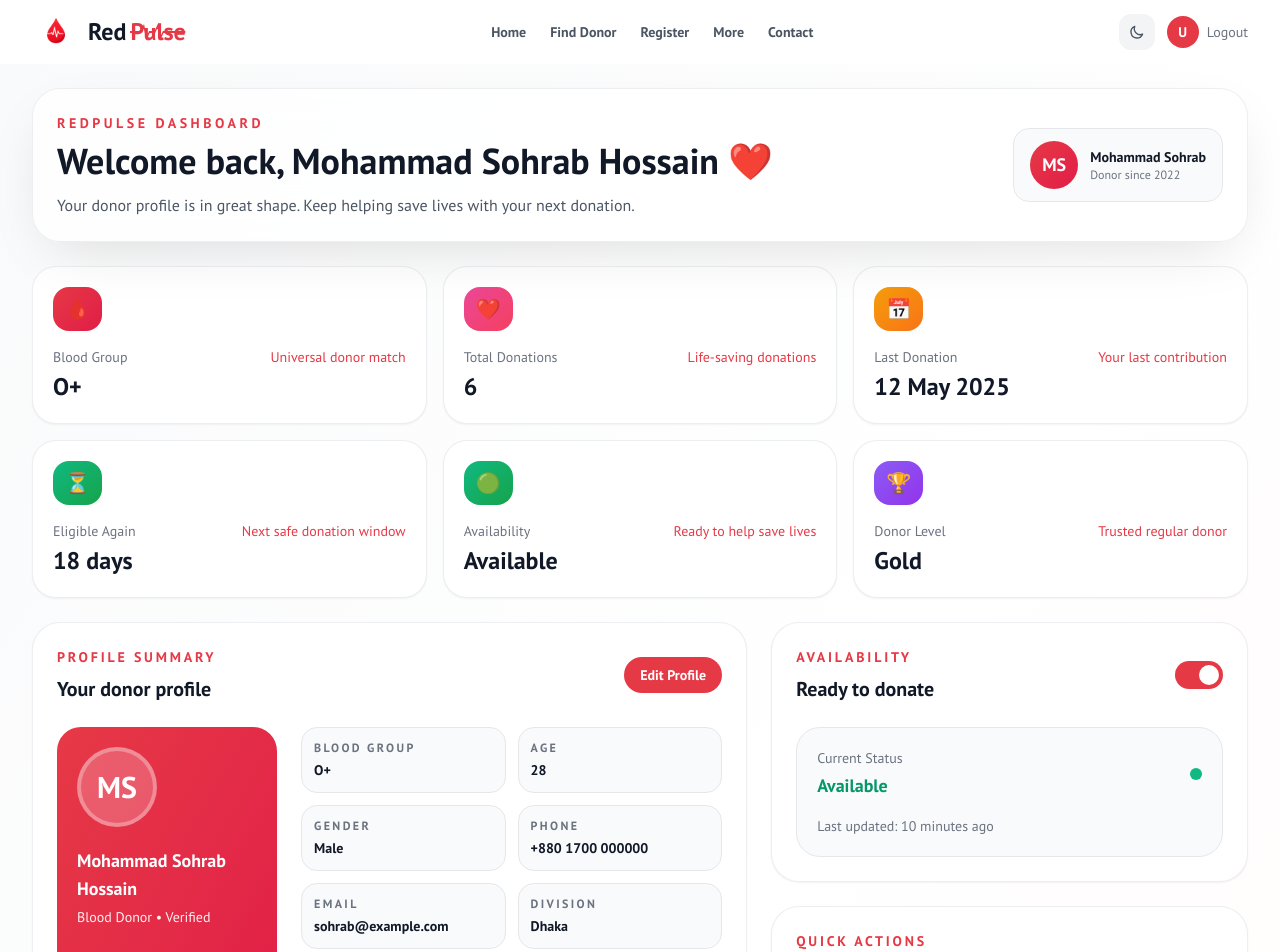
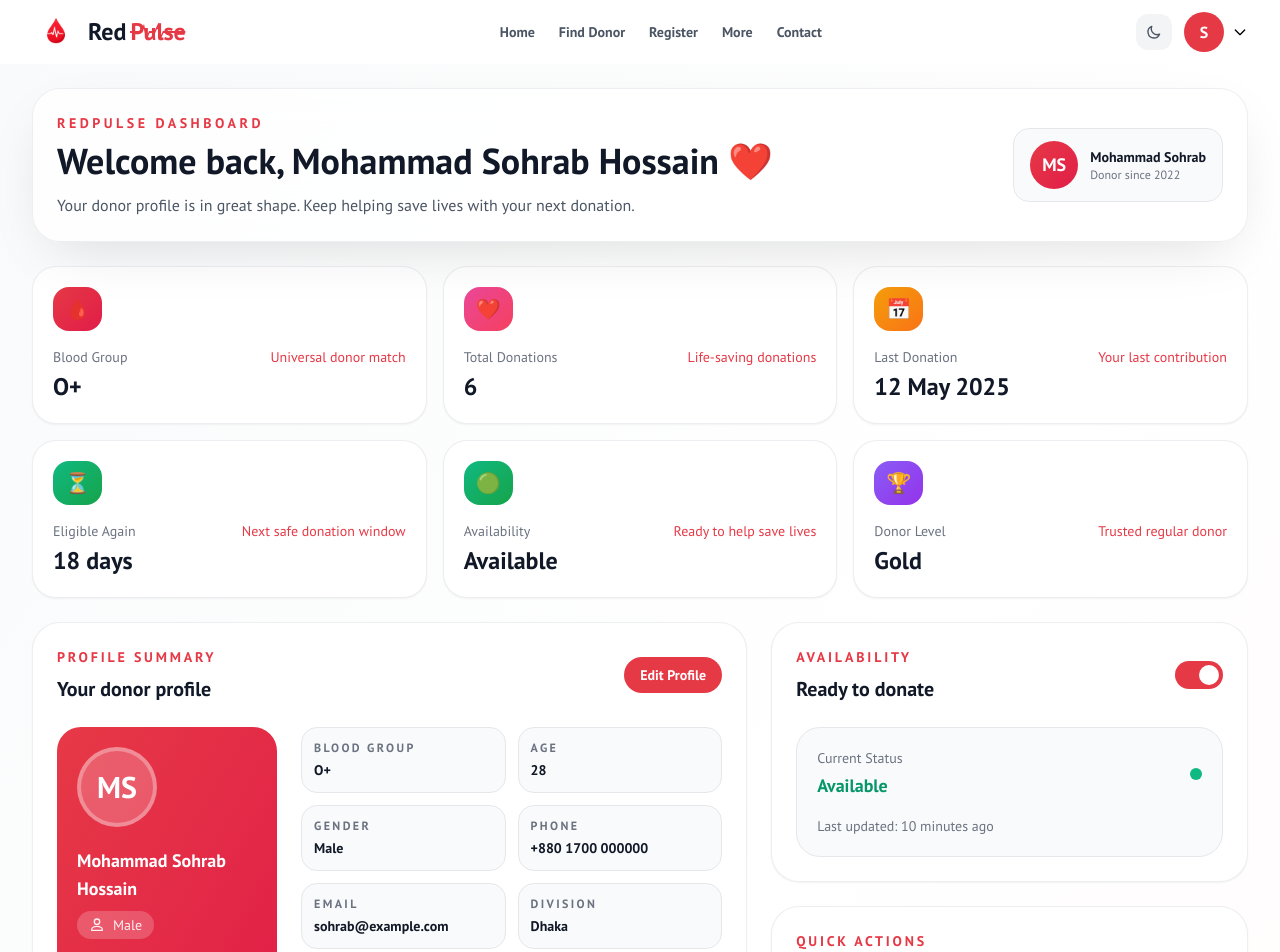
Before and after one commit to sohrab09/RedPulse-Frontend, a React (Vite) app: page /dashboard in a window 1280 px wide. Shown: the top 952 px of the page. Built offline with nearby package versions, Linux system fonts and the light colour scheme; sample sign-in values are in the browser's storage.

Commit message:
Add gender and change navbar design

```diff
--- a/src/components/Navbar.jsx
+++ b/src/components/Navbar.jsx
@@ -1,6 +1,7 @@
-import React, { useState, useEffect } from 'react'
-import { Link, NavLink, useNavigate } from 'react-router-dom'
+import React, { useState, useEffect, useRef } from 'react'
+import { Link, NavLink, useNavigate, useLocation } from 'react-router-dom'
 import logo from '../assets/logo.png';
+
 const navLinks = [
   { to: '/', label: 'Home' },
   { to: '/find-donor', label: 'Find Donor' },
@@ -12,7 +13,10 @@ const navLinks = [
 export default function Navbar({ darkMode, setDarkMode, isLoggedIn, setIsLoggedIn }) {
   const [mobileOpen, setMobileOpen] = useState(false)
   const [scrolled, setScrolled] = useState(false)
+  const [profileOpen, setProfileOpen] = useState(false);
   const navigate = useNavigate()
+  const location = useLocation()
+  const profileRef = useRef(null)
 
   useEffect(() => {
     const handler = () => setScrolled(window.scrollY > 20)
@@ -20,18 +24,41 @@ export default function Navbar({ darkMode, setDarkMode, isLoggedIn, setIsLoggedI
     return () => window.removeEventListener('scroll', handler)
   }, [])
 
-  // Close mobile menu on route change
   useEffect(() => {
     setMobileOpen(false)
-  }, [])
+    setProfileOpen(false)
+  }, [location.pathname])
+
+  useEffect(() => {
+    const handleClickOutside = (event) => {
+      if (profileRef.current && !profileRef.current.contains(event.target)) {
+        setProfileOpen(false)
+      }
+    }
+
+    if (profileOpen) {
+      document.addEventListener('mousedown', handleClickOutside)
+      document.addEventListener('touchstart', handleClickOutside)
+    }
+
+    return () => {
+      document.removeEventListener('mousedown', handleClickOutside)
+      document.removeEventListener('touchstart', handleClickOutside)
+    }
+  }, [profileOpen])
 
   const handleLogout = () => {
-    try {
-      localStorage.removeItem('redpulse_token')
-    } catch { }
+    localStorage.removeItem('redpulse_token')
     setIsLoggedIn(false)
+    setProfileOpen(false)
     navigate('/')
   }
+
+  const handleDashboard = () => {
+    if (isLoggedIn) {
+      navigate('/dashboard')
+    }
+  };
 
   return (
     <>
@@ -48,11 +75,8 @@ export default function Navbar({ darkMode, setDarkMode, isLoggedIn, setIsLoggedI
               </div>
               <span className="font-display text-2xl font-bold text-gray-900 dark:text-white">
                 Red
-
                 <span className="relative text-red-500 inline-block ml-1">
                   Pulse
-
-                  {/* heartbeat line through text */}
                   <svg
                     className="absolute left-0 top-1/2 -translate-y-1/2 w-full h-5 text-red-500 pointer-events-none"
                     viewBox="0 0 100 20"
@@ -109,14 +133,96 @@ export default function Navbar({ darkMode, setDarkMode, isLoggedIn, setIsLoggedI
               </button>
 
               {isLoggedIn ? (
-                <div className="flex items-center gap-2">
-                  <div className="w-8 h-8 rounded-full bg-red-500 flex items-center justify-center text-white text-sm font-bold">U</div>
+                <div className="relative" ref={profileRef}>
                   <button
-                    onClick={handleLogout}
-                    className="text-sm text-gray-500 hover:text-red-500 font-medium transition-colors cursor-pointer"
+                    onClick={() => setProfileOpen(!profileOpen)}
+                    className="flex items-center gap-2 cursor-pointer focus:outline-none"
+                    aria-expanded={profileOpen}
+                    aria-haspopup="true"
                   >
-                    Logout
+                    <div className="w-10 h-10 rounded-full bg-red-500 flex items-center justify-center text-white font-bold">
+                      S
+                    </div>
+                    <svg
+                      className={`w-4 h-4 transition-transform duration-200 ${profileOpen ? "rotate-180" : ""}`}
+                      fill="none"
+                      stroke="currentColor"
+                      viewBox="0 0 24 24"
+                    >
+                      <path
+                        strokeLinecap="round"
+                        strokeLinejoin="round"
+                        strokeWidth={2}
+                        d="M19 9l-7 7-7-7"
+                      />
+                    </svg>
                   </button>
+
+                  {profileOpen && (
+                    <div className="absolute right-0 mt-3 w-72 bg-white dark:bg-gray-900 rounded-2xl shadow-xl border border-gray-200 dark:border-gray-700 overflow-hidden z-50 animate-fade-in">
+                      <div className="px-5 py-4 border-b border-gray-100 dark:border-gray-800">
+                        <div className="flex items-center gap-3">
+                          <div className="w-12 h-12 rounded-full bg-red-500 flex items-center justify-center text-white font-bold text-lg">
+                            S
+                          </div>
+                          <div>
+                            <h4 className="font-semibold text-gray-900 dark:text-white">
+                              Mohammad Sohrab Hossain
+                            </h4>
+                            <p className="text-xs text-gray-500">
+                              sohrab@gmail.com
+                            </p>
+                          </div>
+                        </div>
+                      </div>
+
+                      <Link
+                        to="/dashboard/profile"
+                        onClick={() => setProfileOpen(false)}
+                        className="flex items-center gap-3 px-5 py-3 hover:bg-gray-50 dark:hover:bg-gray-800 transition"
+                      >
+                        <span className="text-lg">👤</span>
+                        <span className="text-sm font-medium">My Profile</span>
+                      </Link>
+
+                      <Link
+                        to="/dashboard"
+                        onClick={() => setProfileOpen(false)}
+                        className="flex items-center gap-3 px-5 py-3 hover:bg-gray-50 dark:hover:bg-gray-800 transition"
+                      >
+                        <span className="text-lg">📊</span>
+                        <span className="text-sm font-medium">Dashboard</span>
+                      </Link>
+
+                      <Link
+                        to="/dashboard/donations"
+                        onClick={() => setProfileOpen(false)}
+                        className="flex items-center gap-3 px-5 py-3 hover:bg-gray-50 dark:hover:bg-gray-800 transition"
+                      >
+                        <span className="text-lg">❤️</span>
+                        <span className="text-sm font-medium">Donation History</span>
+                      </Link>
+
+                      <Link
+                        to="/dashboard/settings"
+                        onClick={() => setProfileOpen(false)}
+                        className="flex items-center gap-3 px-5 py-3 hover:bg-gray-50 dark:hover:bg-gray-800 transition"
+                      >
+                        <span className="text-lg">⚙️</span>
+                        <span className="text-sm font-medium">Settings</span>
+                      </Link>
+
+                      <div className="border-t border-gray-100 dark:border-gray-800">
+                        <button
+                          className="w-full flex items-center gap-3 px-5 py-3 text-red-500 hover:bg-red-50 dark:hover:bg-red-950 transition cursor-pointer"
+                          onClick={handleLogout}
+                        >
+                          <span className="text-lg">🚪</span>
+                          <span className="text-sm font-medium">Logout</span>
+                        </button>
+                      </div>
+                    </div>
+                  )}
                 </div>
               ) : (
                 <Link
--- a/src/pages/Dashboard.jsx
+++ b/src/pages/Dashboard.jsx
@@ -135,7 +135,13 @@ export default function Dashboard() {
                                     </div>
                                     <div className="mt-5">
                                         <p className="text-lg font-semibold">Mohammad Sohrab Hossain</p>
-                                        <p className="mt-1 text-sm text-red-50">Blood Donor • Verified</p>
+                                        <div className="mt-2 inline-flex items-center gap-2 rounded-full bg-white/20 px-3 py-1 text-sm text-red-50">
+                                            <svg className="h-4 w-4" fill="none" stroke="currentColor" viewBox="0 0 24 24">
+                                                <path strokeLinecap="round" strokeLinejoin="round" strokeWidth={2} d="M16 7a4 4 0 11-8 0 4 4 0 018 0zM12 14c-4.418 0-8 2.239-8 5v1h16v-1c0-2.761-3.582-5-8-5z" />
+                                            </svg>
+                                            Male
+                                        </div>
+                                        <p className="mt-2 text-sm text-red-50">Blood Donor • Verified</p>
                                     </div>
                                 </div>
 
--- a/src/pages/FindDonor.jsx
+++ b/src/pages/FindDonor.jsx
@@ -26,6 +26,7 @@ export default function FindDonor() {
       phone: user.phoneNumber || '—',
       email: user.email || '—',
       role: user.role || 'USER',
+      gender: user.gender || 'Others',
       lastDonated: user.updatedAt || user.createdAt || null,
       available: true,
     }));
--- a/src/pages/Register.jsx
+++ b/src/pages/Register.jsx
@@ -29,6 +29,7 @@ const TRUST_BADGES = [
 const INITIAL_FORM = {
   name: '',
   age: '',
+  gender: '',
   blood: '',
   divisionId: '',
   districtId: '',
@@ -56,6 +57,9 @@ function validate(form) {
     errs.age = 'Age is required';
   else if (Number(form.age) < 18 || Number(form.age) > 65)
     errs.age = 'Age must be between 18 and 65';
+
+  if (!form.gender)
+    errs.gender = 'Please select your gender';
 
   if (!form.blood)
     errs.blood = 'Please select your blood group';
@@ -161,6 +165,7 @@ export default function Register() {
     const payload = {
       fullName: form.name.trim(),
       age: Number(form.age),
+      gender: form.gender,
       bloodGroup: form.blood,
       division: divisions.find((item) => String(item.id) === String(form.divisionId))?.name || '',
       district: districts.find((item) => String(item.id) === String(form.districtId))?.name || '',
@@ -246,26 +251,9 @@ export default function Register() {
             📍 {[submittedData?.division, submittedData?.district].filter(Boolean).join(', ') || '—'}
           </p>
 
-          {/* Stat row */}
-          <div className="grid grid-cols-3 gap-3 mb-8 p-4 bg-gray-50 dark:bg-gray-800/50 rounded-2xl">
-            {[
-              { value: '1', label: 'Life saved' },
-              { value: '3', label: 'People helped' },
-              { value: '∞', label: 'Impact' },
-            ].map(({ value, label }) => (
-              <div key={label}>
-                <div className="text-2xl font-bold text-red-500">{value}</div>
-                <div className="text-xs text-gray-400 mt-0.5">{label}</div>
-              </div>
-            ))}
-          </div>
-
           <div className="flex flex-col gap-3">
             <Button onClick={handleReset} variant="secondary" fullWidth>
               Register Another Donor
-            </Button>
-            <Button variant="ghost" fullWidth>
-              View My Profile
             </Button>
           </div>
         </div>
@@ -362,6 +350,23 @@ export default function Register() {
                       options={[
                         { value: '', label: 'Select blood group' },
                         ...bloodGroups.filter(g => g !== 'All').map(g => ({ value: g, label: g })),
+                      ]}
+                    />
+                  </div>
+                  <div className="mt-2">
+                    <Input
+                      label="Gender"
+                      name="gender"
+                      as="select"
+                      value={form.gender}
+                      onChange={handleChange}
+                      error={errors.gender}
+                      required
+                      options={[
+                        { value: '', label: 'Select gender' },
+                        { value: 'Male', label: 'Male' },
+                        { value: 'Female', label: 'Female' },
+                        { value: 'Others', label: 'Others' },
                       ]}
                     />
                   </div>
```
Also changed, not shown: src/components/DonorCard.jsx (+12 -4 lines).
